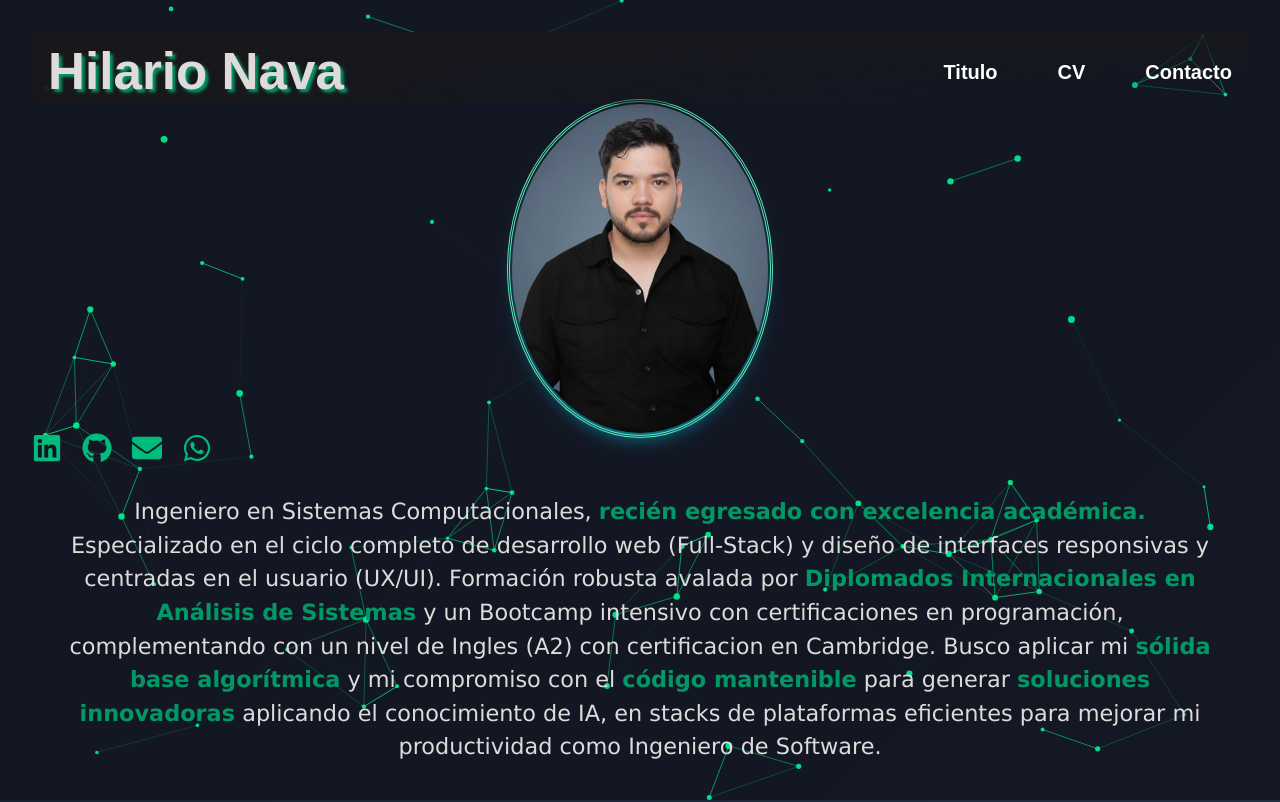
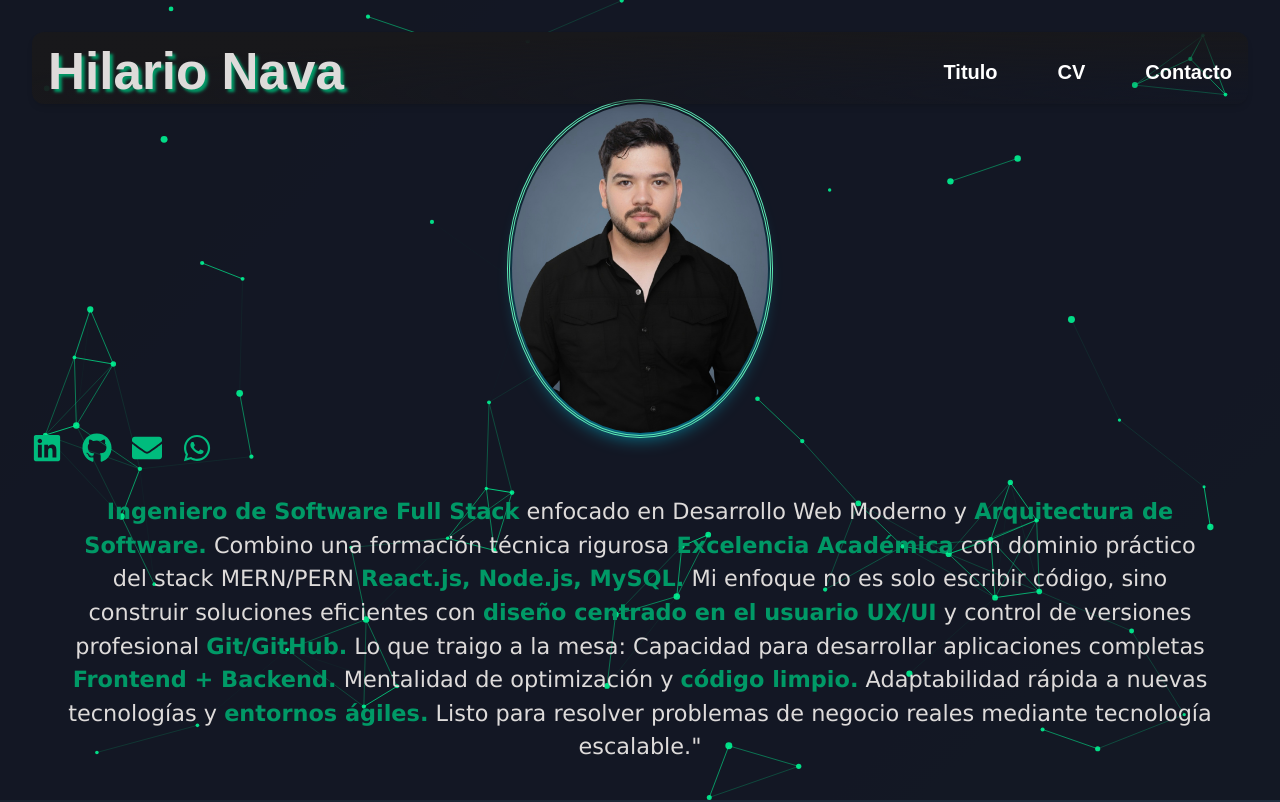
Before and after one commit to Hilary97/Portafolio-Hilario, a React (Vite) app: page / in a window 1280 px wide. Shown: the top 802 px of the page. Built offline with nearby package versions, Linux system fonts and the light colour scheme; a web font is replaced by a local one.

Commit message:
Cambio de descripcion y titulos de proyecots

```diff
--- a/src/App.jsx
+++ b/src/App.jsx
@@ -74,24 +74,26 @@ function App() {
 
         <div>
           <h2 className="informacion">
-            Ingeniero en Sistemas Computacionales,{" "}
-            <b class="text-emerald-600">
-              recién egresado con excelencia académica.{" "}
-            </b>
-            Especializado en el ciclo completo de desarrollo web (Full-Stack) y
-            diseño de interfaces responsivas y centradas en el usuario (UX/UI).
-            Formación robusta avalada por{" "}
-            <b class="text-emerald-600">
-              Diplomados Internacionales en Análisis de Sistemas
+            <b class="text-emerald-600">Ingeniero de Software Full Stack</b>{" "}
+            enfocado en Desarrollo Web Moderno y{" "}
+            <b className="text-emerald-600">Arquitectura de Software.</b>{" "}
+            Combino una formación técnica rigurosa{" "}
+            <b className="text-emerald-600">Excelencia Académica</b> con dominio
+            práctico del stack MERN/PERN{" "}
+            <b className="text-emerald-600">React.js, Node.js, MySQL.</b> Mi
+            enfoque no es solo escribir código, sino construir soluciones
+            eficientes con{" "}
+            <b className="text-emerald-600">
+              diseño centrado en el usuario UX/UI
             </b>{" "}
-            y un Bootcamp intensivo con certificaciones en programación,
-            complementando con un nivel de Ingles (A2) con certificacion en
-            Cambridge. Busco aplicar mi{" "}
-            <b class="text-emerald-600">sólida base algorítmica</b> y mi
-            compromiso con el <b class="text-emerald-600">código mantenible</b>{" "}
-            para generar <b class="text-emerald-600">soluciones innovadoras</b>{" "}
-            aplicando el conocimiento de IA, en stacks de plataformas eficientes
-            para mejorar mi productividad como Ingeniero de Software.
+            y control de versiones profesional{" "}
+            <b className="text-emerald-600">Git/GitHub.</b> Lo que traigo a la
+            mesa: Capacidad para desarrollar aplicaciones completas{" "}
+            <b className="text-emerald-600">Frontend + Backend.</b> Mentalidad
+            de optimización y <b className="text-emerald-600">código limpio.</b>{" "}
+            Adaptabilidad rápida a nuevas tecnologías y{" "}
+            <b className="text-emerald-600">entornos ágiles.</b> Listo para
+            resolver problemas de negocio reales mediante tecnología escalable."
           </h2>
         </div>
         <h3>Hard Skills:</h3>
--- a/src/Proyectos.jsx
+++ b/src/Proyectos.jsx
@@ -1,10 +1,9 @@
-import "./Proyectos.css"
+import "./Proyectos.css";
 import ImgBiblioteca from "/IMGBiblioteca.png";
-import ImgLandingPage from "/IMGLandingPage.png"
-import ImgRuralNet from "/IMGRuralNet.png"
-import ImgAppClima from "/IMGAppClima.png"
-export function Proyectos(){
-
+import ImgLandingPage from "/IMGLandingPage.png";
+import ImgRuralNet from "/IMGRuralNet.png";
+import ImgAppClima from "/IMGAppClima.png";
+export function Proyectos() {
   const handleClick = () => {
     window.open("https://hilary97.github.io/Proyecto_CRUD/", "_blank");
   };
@@ -18,14 +17,11 @@ export function Proyectos(){
     window.open("https://curriculumappclima.netlify.app/", "_blank");
   };
 
-
-    return(
+  return (
     <>
-
-            <h3 class= "m-8">Mis proyectos. -Experiencia-</h3>
+      <h3 class="m-8">Mis proyectos. -Experiencia-</h3>
 
       <div className="Card">
-
         <div className="project-item">
           <button onClick={handleClick} className="project-button">
             <img src={ImgBiblioteca} alt="Biblioteca" className="btn-img" />
@@ -42,22 +38,21 @@ export function Proyectos(){
 
         <div className="project-item">
           <button onClick={handleClick3} className="project-button">
-                        <img src={ImgRuralNet} alt="Plataforma Rural Net" className="btn-img" />
+            <img
+              src={ImgRuralNet}
+              alt="Plataforma Rural Net"
+              className="btn-img"
+            />
             <span className="title">Plataforma Rural Net</span>
           </button>
         </div>
         <div className="project-item">
           <button onClick={handleClick4} className="project-button">
-                        <img src ={ImgAppClima} alt="App Clima" className="btn-img"/>
-                        <span className="title">App Clima</span>
-
+            <img src={ImgAppClima} alt="App Clima" className="btn-img" />
+            <span className="title">GeoWeather</span>
           </button>
-
         </div>
-
-
-
       </div>
     </>
-    )
+  );
 }
```
Lines whose indentation alone changed are shown as unchanged.
